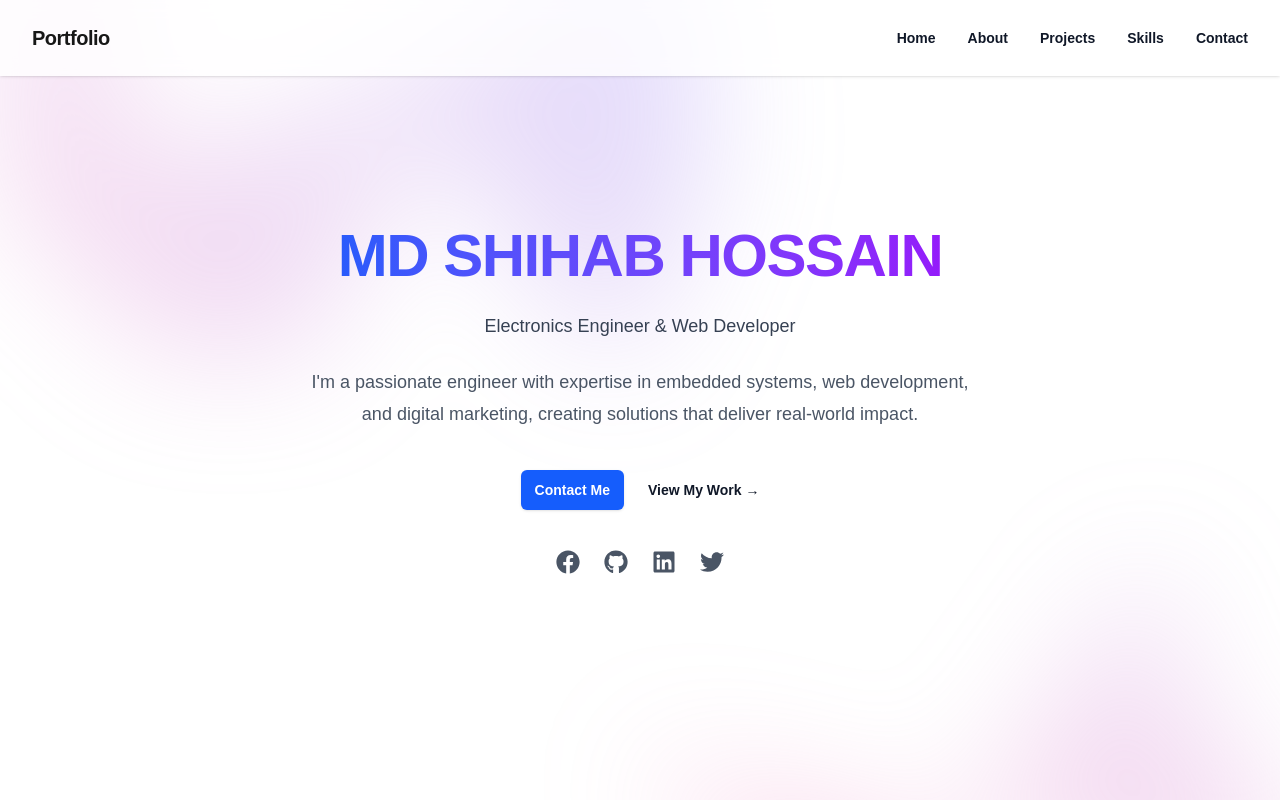
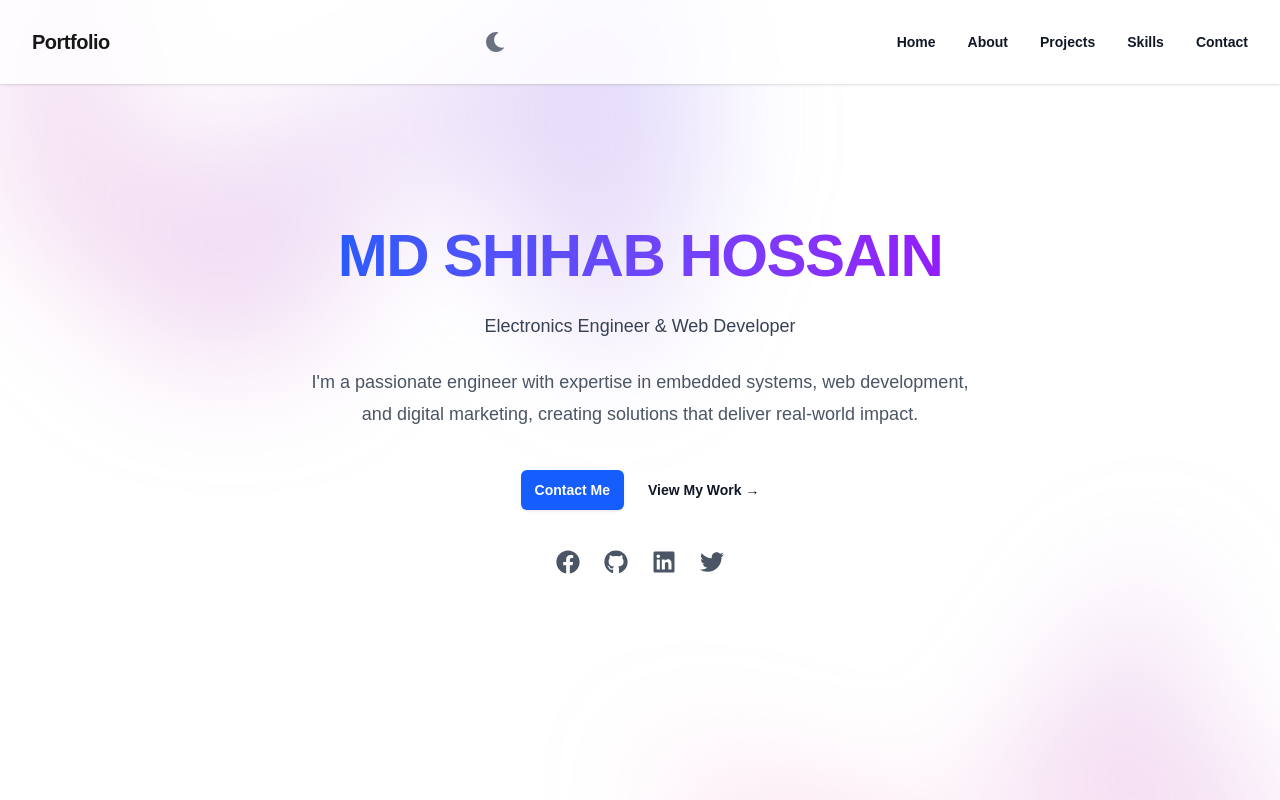
Before and after one commit to SHIHABSSS1/portfolio25, a Next.js app: page / in a window 1280 px wide. Shown: the top 800 px of the page. Built offline with nearby package versions, Linux system fonts and the light colour scheme.

Commit message:
Add dark theme support with theme switcher

```diff
--- a/src/app/layout.tsx
+++ b/src/app/layout.tsx
@@ -24,12 +24,33 @@ export default function RootLayout({
   children: React.ReactNode;
 }>) {
   return (
-    <html lang="en">
+    <html lang="en" className="dark" suppressHydrationWarning>
       <body
         className={`${geistSans.variable} ${geistMono.variable} antialiased bg-[#f8f9fa] dark:bg-[#0f172a] text-gray-900 dark:text-white`}
       >
         {children}
         <LastUpdateModal />
+        <script
+          dangerouslySetInnerHTML={{
+            __html: `
+              (function() {
+                function getThemePreference() {
+                  if (typeof localStorage !== 'undefined' && localStorage.getItem('theme')) {
+                    return localStorage.getItem('theme');
+                  }
+                  return window.matchMedia('(prefers-color-scheme: dark)').matches ? 'dark' : 'light';
+                }
+
+                const theme = getThemePreference();
+                if (theme === 'light') {
+                  document.documentElement.classList.remove('dark');
+                } else {
+                  document.documentElement.classList.add('dark');
+                }
+              })();
+            `,
+          }}
+        />
       </body>
     </html>
   );
--- a/src/components/Header.tsx
+++ b/src/components/Header.tsx
@@ -4,6 +4,7 @@ import { useState } from "react";
 import Link from "next/link";
 import { motion } from "framer-motion";
 import { Bars3Icon, XMarkIcon } from "@heroicons/react/24/outline";
+import ThemeSwitcher from "./ThemeSwitcher";
 
 const navItems = [
   { name: "Home", href: "/" },
@@ -29,7 +30,11 @@ export default function Header() {
             Portfolio
           </Link>
         </motion.div>
-        <div className="flex lg:hidden">
+        <div className="flex items-center">
+          <div className="mr-4">
+            <ThemeSwitcher />
+          </div>
+          <div className="lg:hidden">
             <button
               type="button"
               className="-m-2.5 inline-flex items-center justify-center rounded-md p-2.5 text-gray-700 dark:text-gray-200"
@@ -38,6 +43,7 @@ export default function Header() {
               <span className="sr-only">Open main menu</span>
               <Bars3Icon className="h-6 w-6" aria-hidden="true" />
             </button>
+          </div>
         </div>
         <div className="hidden lg:flex lg:gap-x-8">
           {navItems.map((item, index) => (
@@ -67,6 +73,8 @@ export default function Header() {
                 <Link href="/" className="font-bold text-xl tracking-tight">
                   Portfolio
                 </Link>
+                <div className="flex items-center gap-4">
+                  <ThemeSwitcher />
                   <button
                     type="button"
                     className="-m-2.5 rounded-md p-2.5 text-gray-700 dark:text-gray-200"
@@ -75,6 +83,7 @@ export default function Header() {
                     <span className="sr-only">Close menu</span>
                     <XMarkIcon className="h-6 w-6" aria-hidden="true" />
                   </button>
+                </div>
               </div>
               <div className="mt-6 flow-root px-6">
                 <div className="space-y-2 py-6">
--- /dev/null
+++ b/src/components/ThemeSwitcher.tsx
@@ -0,0 +1,48 @@
+"use client";
+
+import { useState, useEffect } from "react";
+import { FaSun, FaMoon } from "react-icons/fa";
+
+export default function ThemeSwitcher() {
+  const [darkMode, setDarkMode] = useState(false);
+
+  useEffect(() => {
+    // Check for theme preference in localStorage
+    const savedTheme = localStorage.getItem("theme");
+
+    // Check for system preference if no saved preference
+    const prefersDark = window.matchMedia("(prefers-color-scheme: dark)").matches;
+
+    // Set initial theme based on saved preference or system preference
+    const initialDarkMode = savedTheme ? savedTheme === "dark" : prefersDark;
+    setDarkMode(initialDarkMode);
+
+    // Apply theme to document
+    applyTheme(initialDarkMode);
+  }, []);
+
+  const toggleTheme = () => {
+    const newDarkMode = !darkMode;
+    setDarkMode(newDarkMode);
+    applyTheme(newDarkMode);
+    localStorage.setItem("theme", newDarkMode ? "dark" : "light");
+  };
+
+  const applyTheme = (isDark: boolean) => {
+    if (isDark) {
+      document.documentElement.classList.add("dark");
+    } else {
+      document.documentElement.classList.remove("dark");
+    }
+  };
+
+  return (
+    <button
+      onClick={toggleTheme}
+      className="p-2 rounded-full text-gray-500 dark:text-gray-400 hover:bg-gray-200 dark:hover:bg-gray-700 focus:outline-none transition-colors"
+      aria-label={darkMode ? "Switch to light mode" : "Switch to dark mode"}
+    >
+      {darkMode ? <FaSun size={20} /> : <FaMoon size={20} />}
+    </button>
+  );
+}
```
Lines whose indentation alone changed are shown as unchanged.
